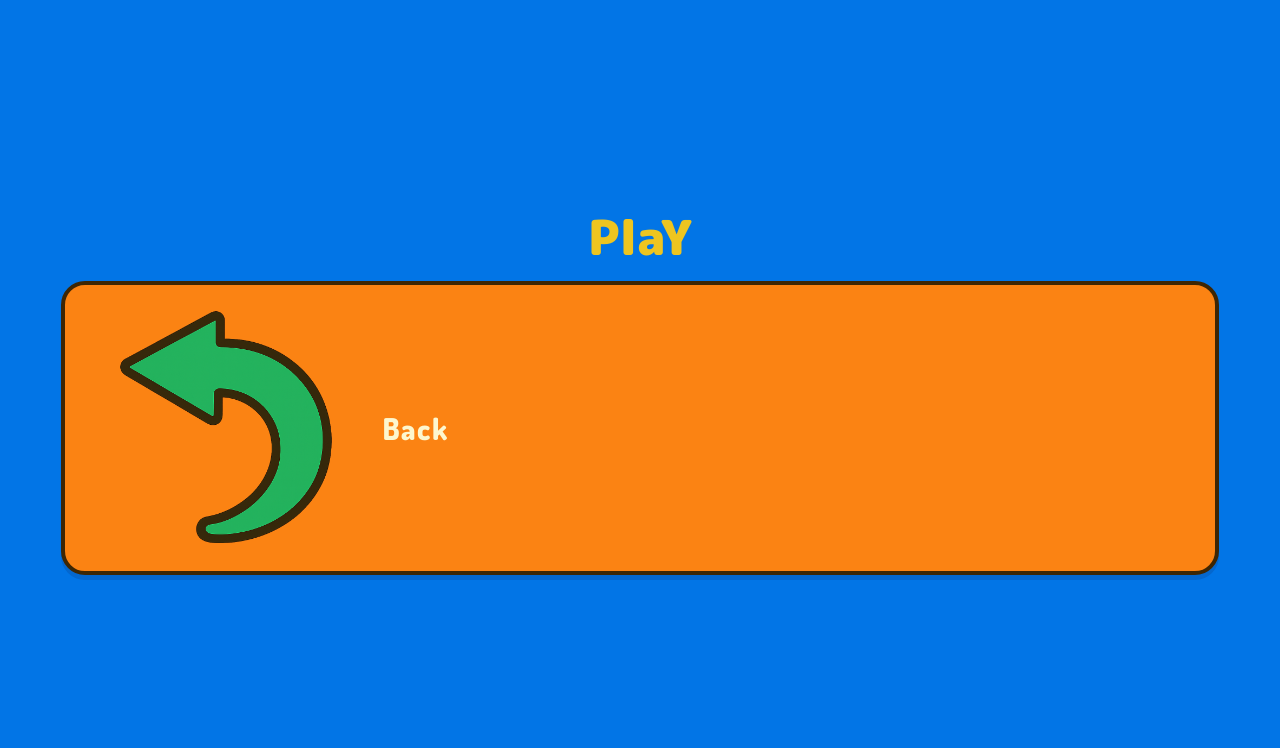
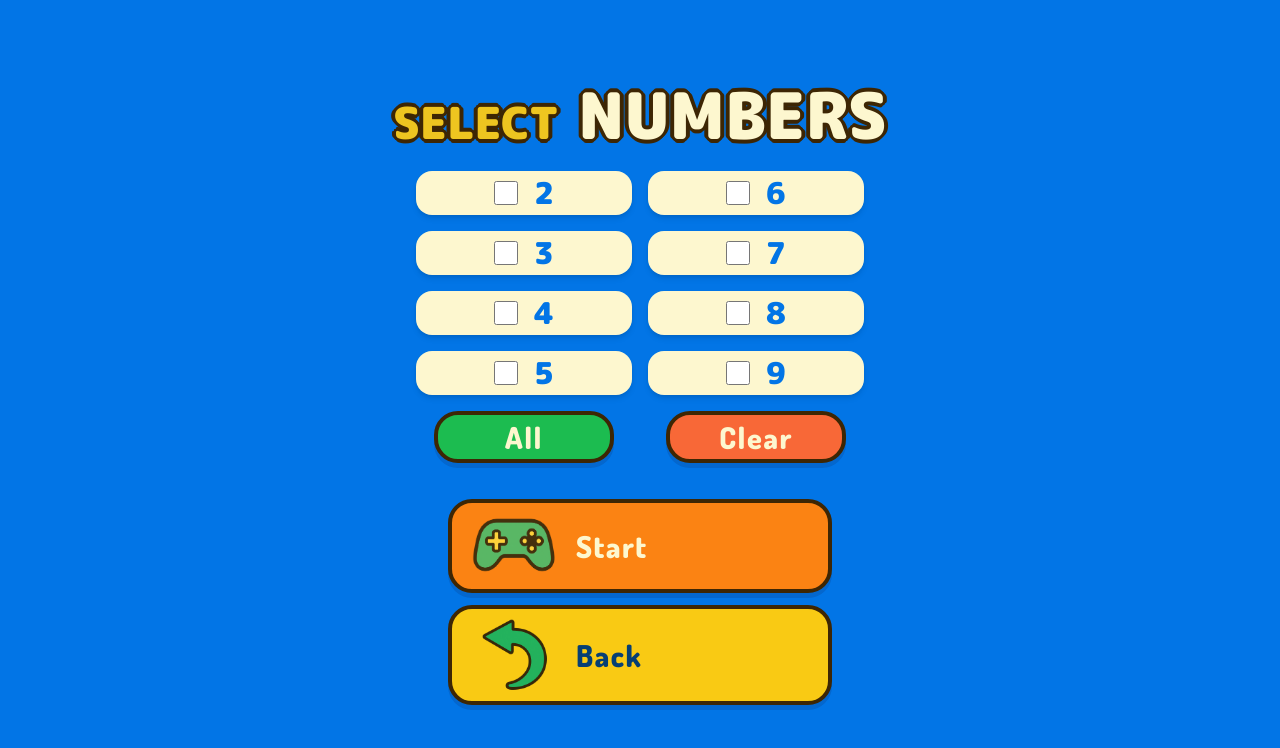
Before and after one commit to KateKlu/multiply-hero, a React (Vite) app in the folder frontend/: page /learn-play/play in a window 1280 px wide. Shown: the top 748 px of the page. Built offline with nearby package versions, Linux system fonts and the light colour scheme.

Commit message:
created PlayPage content, checkBox component

```diff
--- /dev/null
+++ b/frontend/src/components/CheckBox.tsx
@@ -0,0 +1,25 @@
+type CheckBoxProps = {
+   value: string;
+   checked: boolean;
+   onToggle: (value: string) => void;
+};
+
+export default function CheckBox({ value, checked, onToggle }: CheckBoxProps) {
+   return (
+      <label
+         className={`
+                bg-[#FDF7CF] text-[#0275E6]
+                rounded-2xl py-1 px-4 shadow-md
+                flex items-center justify-center space-x-4`}
+      >
+         <input
+            type="checkbox"
+            checked={checked}
+            onChange={() => onToggle(value)}
+            className="form-checkbox w-6 h-6 accent-[#0467CE]"
+         />
+
+         <span className="text-3xl mPlusFont font-extrabold">{value}</span>
+      </label>
+   );
+}
--- a/frontend/src/pages/PlayPage.tsx
+++ b/frontend/src/pages/PlayPage.tsx
@@ -1,15 +1,86 @@
+import { useState } from 'react';
 import { Link } from 'react-router-dom';
+import PageTitle from '../components/PageTitle';
 import MenuButton from '../components/MenuButton';
-
+import NumberButton from '../components/NumberButton';
+import CheckBox from '../components/CheckBox';
 import backIcon from '../assets/icons/back.png';
+import playIcon from '../assets/icons/play.png';
 
 export default function PlayPage() {
+   const [selected, setSelected] = useState<string[]>([]);
+
+   const col1 = ['2', '3', '4', '5'];
+   const col2 = ['6', '7', '8', '9'];
+
+   const toggle = (num: string) =>
+      setSelected((prev) =>
+         prev.includes(num) ? prev.filter((i) => i !== num) : [...prev, num]
+      );
+
+   const selectAll = () => setSelected([...col1, ...col2]);
+   const clearAll = () => setSelected([]);
+
    return (
       <div className="min-h-screen flex flex-col items-center justify-center bg-[#0275E6] text-[#FDF7CF] p-6">
-         <h1 className="text-5xl text-[#EEC520] mb-5">PlaY</h1>
-         <Link to="/learn-play">
-            <MenuButton icon={backIcon} text="Back" bgColor="#FB8313" />
-         </Link>
+         <div className="mb-6">
+            <PageTitle part1="Select" part2=" Numbers" />
+         </div>
+
+         {/* Колонки с чекбоксами */}
+         <div className="w-full max-w-md grid grid-cols-2 gap-4">
+            {/* Левая колонка */}
+            <div className="flex flex-col space-y-4">
+               {col1.map((num) => (
+                  <CheckBox
+                     key={num}
+                     value={num}
+                     checked={selected.includes(num)}
+                     onToggle={toggle}
+                  />
+               ))}
+
+               <NumberButton
+                  text="All"
+                  bgColor="#1CBC50"
+                  textColor="#FDF7CF"
+                  onClick={selectAll}
+               />
+            </div>
+
+            {/* Правая колонка */}
+            <div className="flex flex-col space-y-4">
+               {col2.map((num) => (
+                  <CheckBox
+                     key={num}
+                     value={num}
+                     checked={selected.includes(num)}
+                     onToggle={toggle}
+                  />
+               ))}
+
+               <NumberButton
+                  text="Clear"
+                  bgColor="#F86837"
+                  textColor="#FDF7CF"
+                  onClick={clearAll}
+               />
+            </div>
+         </div>
+
+         <div className="w-full max-w-sm mt-8 space-y-4">
+            <Link to="/learn-play/play/training">
+               <MenuButton icon={playIcon} text="Start" bgColor="#FB8313" />
+            </Link>
+            <Link to="/learn-play">
+               <MenuButton
+                  icon={backIcon}
+                  text="Back"
+                  bgColor="#F9CA14"
+                  textColor="#063F74"
+               />
+            </Link>
+         </div>
       </div>
    );
 }
--- /dev/null
+++ b/frontend/src/pages/TrainingPage.tsx
@@ -0,0 +1,15 @@
+import { Link } from 'react-router-dom';
+import MenuButton from '../components/MenuButton';
+
+import backIcon from '../assets/icons/back.png';
+
+export default function TrainingPage() {
+   return (
+      <div className="min-h-screen flex flex-col items-center justify-center bg-[#0275E6] text-[#FDF7CF] p-6">
+         <h1 className="text-5xl text-[#EEC520] mb-5">Train</h1>
+         <Link to="/learn-play/play">
+            <MenuButton icon={backIcon} text="Back" bgColor="#FB8313" />
+         </Link>
+      </div>
+   );
+}
--- a/frontend/src/routes.tsx
+++ b/frontend/src/routes.tsx
@@ -4,6 +4,7 @@ import LearnPlayPage from './pages/LearnPlayPage';
 import LearnPage from './pages/LearnPage';
 import MultiplyPage from './pages/MultiplyPage';
 import PlayPage from './pages/PlayPage';
+import TrainingPage from './pages/TrainingPage';
 import MyProfilePage from './pages/MyProfilePage';
 import FixItPage from './pages/FixItPage';
 import LeaderboardPage from './pages/LeaderboardPage';
@@ -14,11 +15,9 @@ export const RoutesConfig = (
       <Route path="/" element={<HomePage />} />
       <Route path="/learn-play" element={<LearnPlayPage />} />
       <Route path="/learn-play/learn" element={<LearnPage />} />
-      <Route
-         path="/learn-play/learn/:number"
-         element={<MultiplyPage />}
-      />
+      <Route path="/learn-play/learn/:number" element={<MultiplyPage />} />
       <Route path="/learn-play/play" element={<PlayPage />} />
+      <Route path="/learn-play/play/training" element={<TrainingPage />} />
       <Route path="/my-profile" element={<MyProfilePage />} />
       <Route path="/fix-it" element={<FixItPage />} />
       <Route path="/leaderboard" element={<LeaderboardPage />} />
```
